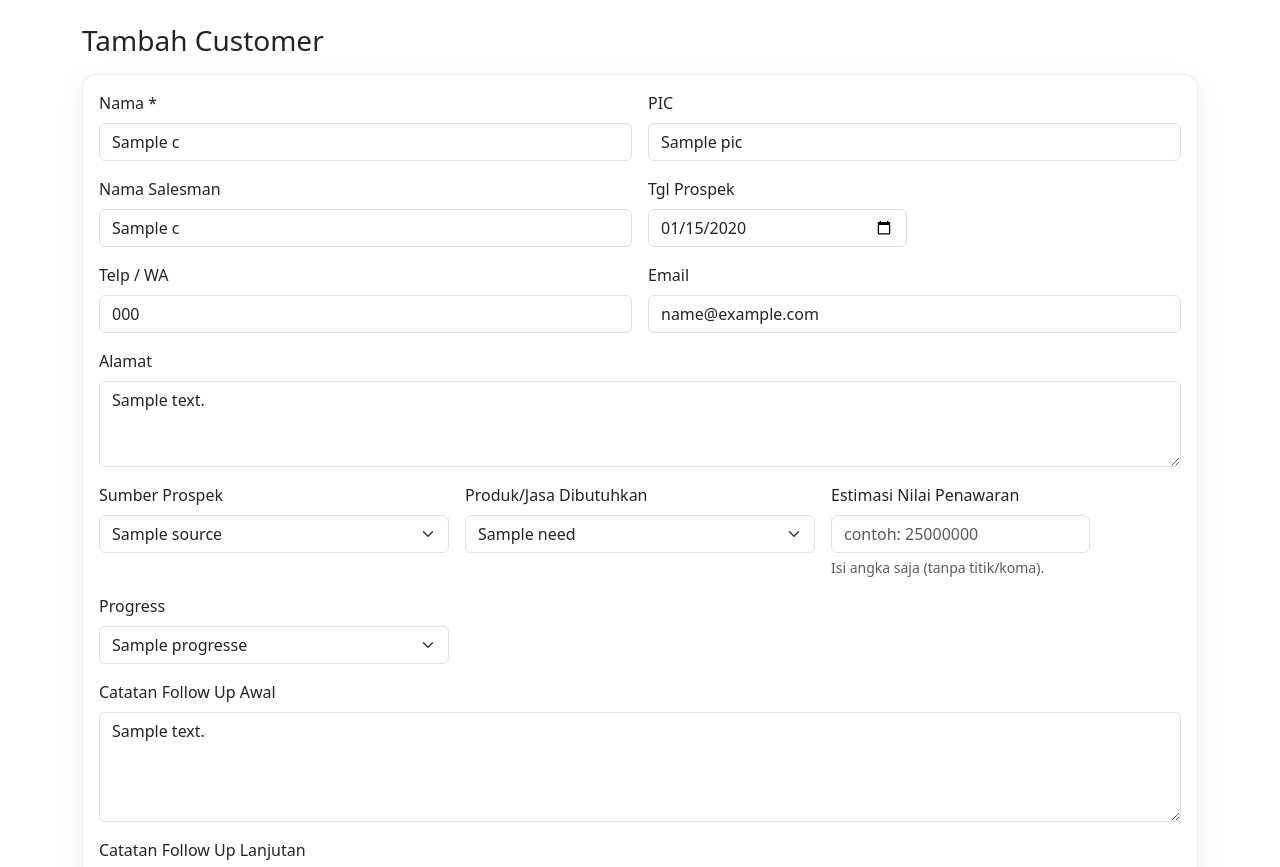
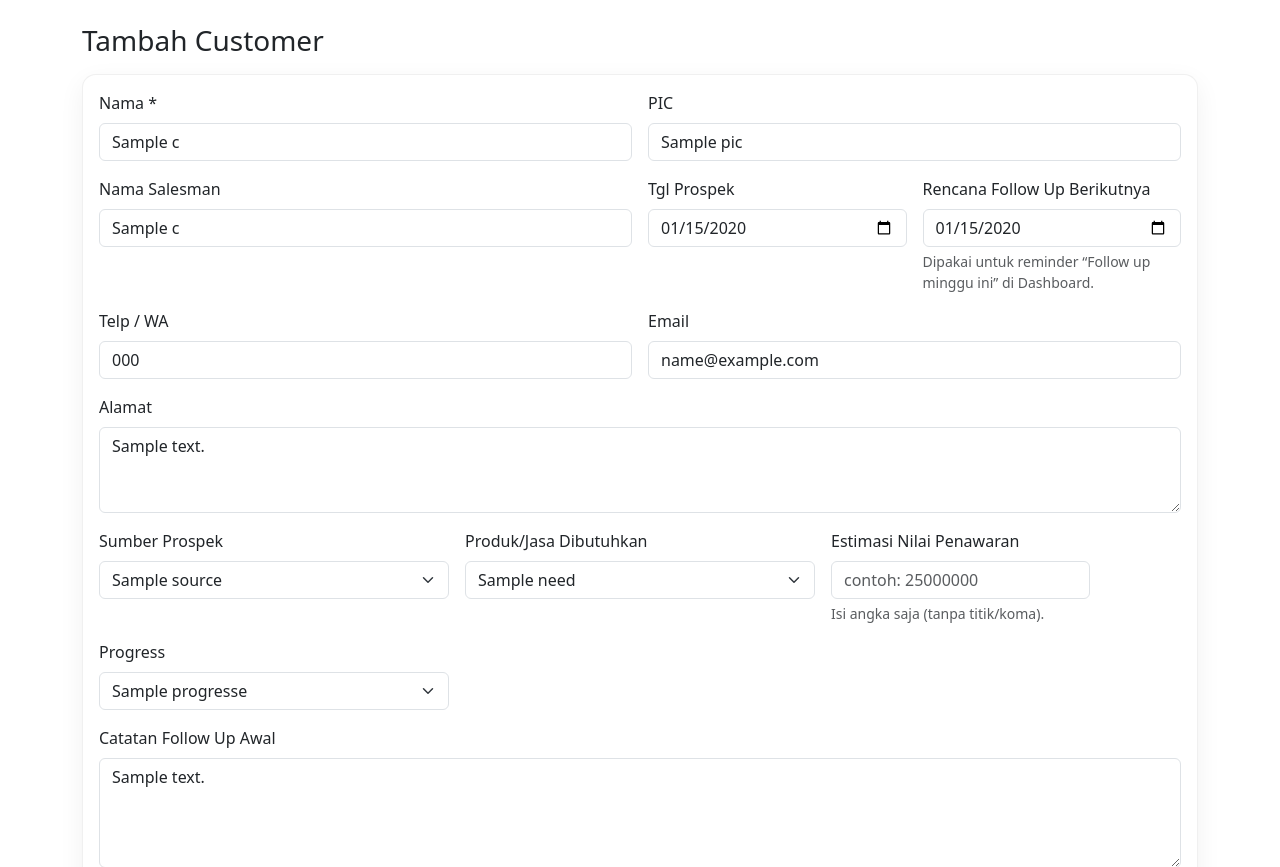
Before and after one commit to acis05/crm-acis, a Python web app: template templates/customer_form.html in a window 1280 px wide. Shown: the part 61-928 px from the top of the page. Run offline with Jinja, Linux system fonts and the light colour scheme; the template is opened without the code that fills it: most values are stand-ins (such as "Sample title", 1, 10 or a date in 2020).

Commit message:
update cust tgl fu

```diff
--- a/app.py
+++ b/app.py
@@ -534,6 +534,8 @@ def customers_create():
         need_id=to_int_or_none(request.form.get("need_id")),
         estimated_value=to_decimal_or_none(request.form.get("estimated_value")),
         progress_id=to_int_or_none(request.form.get("progress_id")),  # <---
+        c.prospect_next_followup_date = to_date_or_none(request.form.get("prospect_next_followup_date"))
+
 
         note_followup_awal=request.form.get("note_followup_awal", "").strip(),
         note_followup_lanjutan=request.form.get("note_followup_lanjutan", "").strip(),
@@ -799,6 +801,8 @@ def customers_update(customer_id: int):
     c.need_id = to_int_or_none(request.form.get("need_id"))
     c.estimated_value = to_decimal_or_none(request.form.get("estimated_value"))
     c.progress_id = to_int_or_none(request.form.get("progress_id"))
+    c.prospect_next_followup_date = to_date_or_none(request.form.get("prospect_next_followup_date"))
+
 
     c.note_followup_awal = request.form.get("note_followup_awal", "").strip()
     c.note_followup_lanjutan = request.form.get("note_followup_lanjutan", "").strip()
--- a/templates/customer_form.html
+++ b/templates/customer_form.html
@@ -24,6 +24,14 @@
         <input type="date" class="form-control" name="prospect_date"
                value="{{ c.prospect_date.strftime('%Y-%m-%d') if c.prospect_date else '' }}">
       </div>
+
+      <div class="col-md-3">
+        <label class="form-label">Rencana Follow Up Berikutnya</label>
+        <input type="date" class="form-control" name="prospect_next_followup_date"
+              value="{{ c.prospect_next_followup_date.strftime('%Y-%m-%d') if c.prospect_next_followup_date else '' }}">
+        <div class="form-text">Dipakai untuk reminder “Follow up minggu ini” di Dashboard.</div>
+      </div>
+
 
       <div class="col-md-6">
         <label class="form-label">Telp / WA</label>
```
